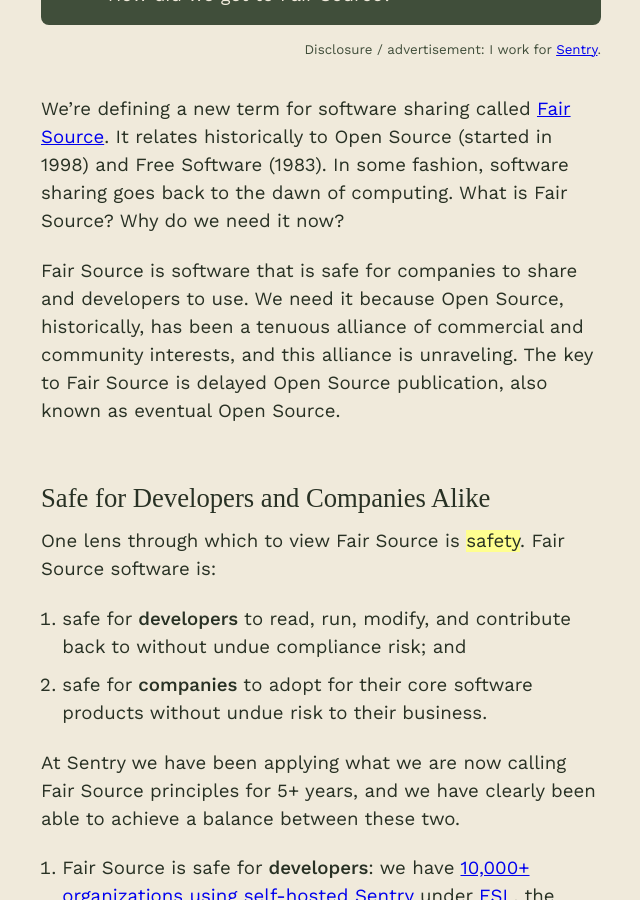
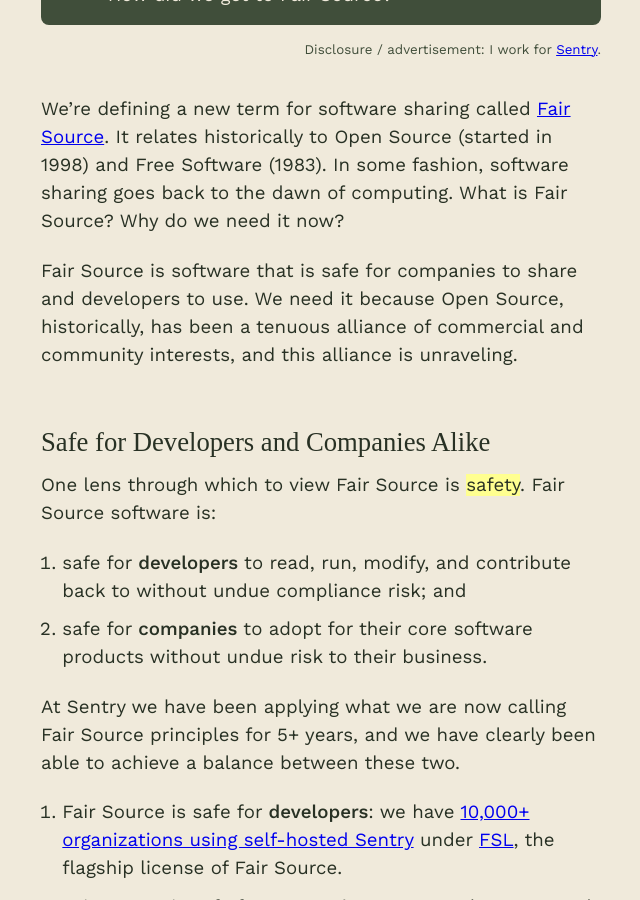
Before and after one commit to chadwhitacre/openpath, a Jekyll site: the page built from 2024/the-historical-case-for-fair-source/index.md, in a window 1280 px wide and 900 px high, scrolled down 514 px. Shown: the whole window, without its empty margins (319-959 px from the left). Built offline with Jekyll 4.4.1, drawn with Linux system fonts in a browser that asks for light colours; some web fonts are replaced; comment, search, counter and statistics services are not loaded.

Commit message:
Tighter intro

```diff
--- a/2024/the-historical-case-for-fair-source/index.md
+++ b/2024/the-historical-case-for-fair-source/index.md
@@ -10,9 +10,7 @@ to the dawn of computing. What is Fair Source? Why do we need it now?
 
 Fair Source is software that is safe for companies to share and developers to
 use. We need it because Open Source, historically, has been a tenuous alliance
-of commercial and community interests, and this alliance is unraveling. The key
-to Fair Source is delayed Open Source publication, also known as
-eventual Open Source.
+of commercial and community interests, and this alliance is unraveling.
 
 ## Safe for Developers and Companies Alike
 
```
